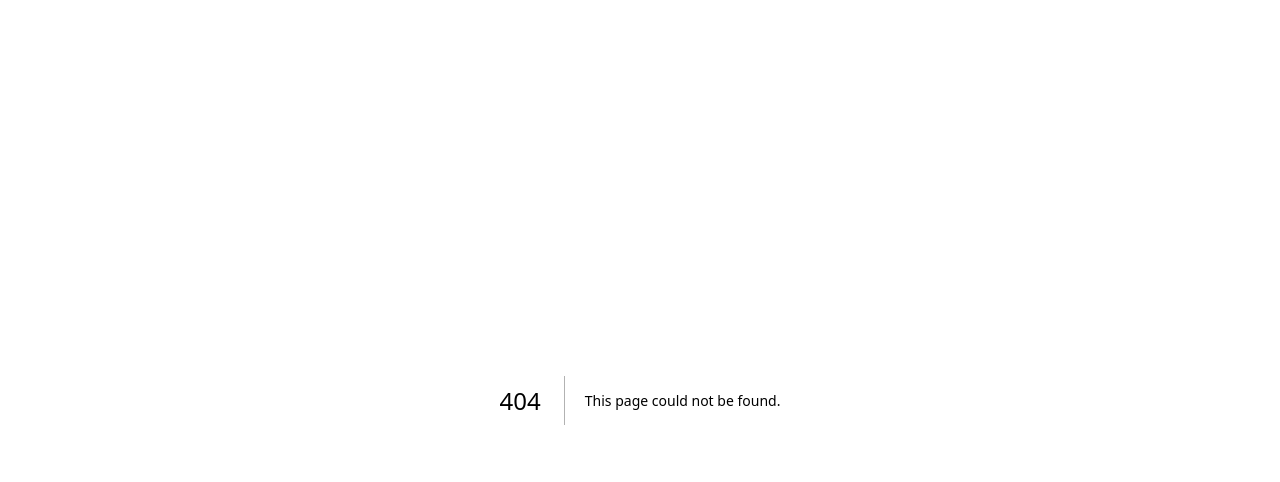
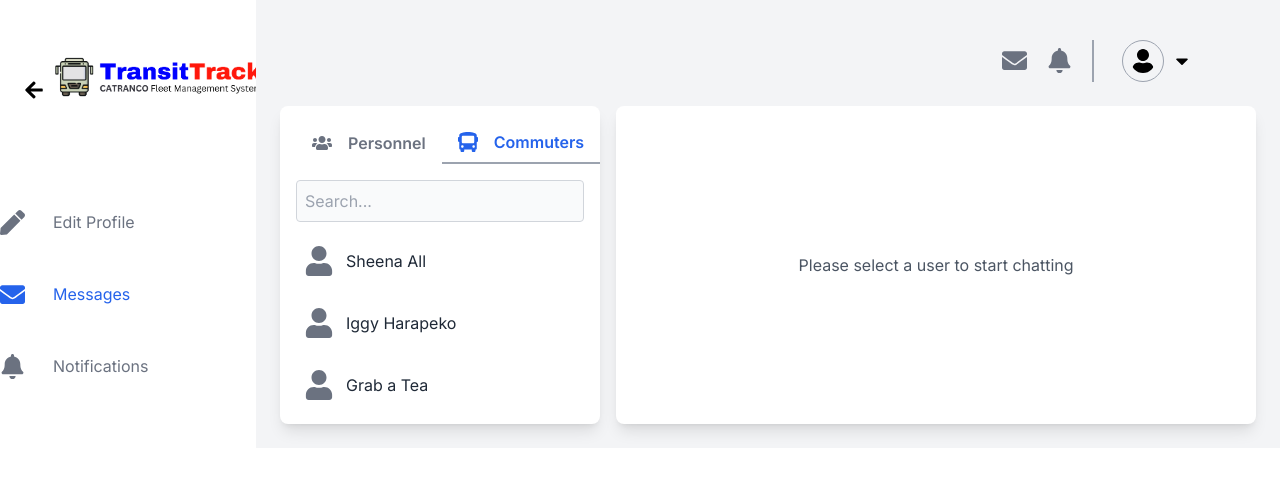
Before and after one commit to CATRANCO-Fleet-Management-System/FE-CAPSTONE, a Next.js app: page /messages in a window 1280 px wide. Before the commit this address had no page. Shown: the top 482 px of the page. Built offline with nearby package versions, Linux system fonts and the light colour scheme.

Commit message:
message done // dedma sa navigation sidebar tho

```diff
--- /dev/null
+++ b/src/app/messages/page.tsx
@@ -0,0 +1,241 @@
+"use client";
+
+import React, { useState, useRef, useEffect } from "react";
+import {
+  FaUser,
+  FaArrowLeft,
+  FaEnvelope,
+  FaBell,
+  FaCaretDown,
+  FaPen,
+  FaUsers,
+  FaBus,
+  FaPaperclip,
+  FaPlus,
+  FaImage,
+  FaPaperPlane,
+} from "react-icons/fa";
+
+const Messages: React.FC = () => {
+  const [dropdownVisible, setDropdownVisible] = useState(false);
+  const [selectedUser, setSelectedUser] = useState<string | null>(null);
+  const [activeTab, setActiveTab] = useState("Commuter");
+  const [searchTerm, setSearchTerm] = useState("");
+  const dropdownRef = useRef<HTMLDivElement>(null);
+
+  const toggleDropdown = () => {
+    setDropdownVisible(!dropdownVisible);
+  };
+
+  const handleUserClick = (username: string) => {
+    setSelectedUser(username);
+  };
+
+  const handleTabClick = (tabName: string) => {
+    setActiveTab(tabName);
+    setSelectedUser(null);
+  };
+
+  const handleSearchChange = (e: React.ChangeEvent<HTMLInputElement>) => {
+    setSearchTerm(e.target.value);
+  };
+
+  useEffect(() => {
+    const handleClickOutside = (event: MouseEvent) => {
+      if (dropdownRef.current && !dropdownRef.current.contains(event.target as Node)) {
+        setDropdownVisible(false);
+      }
+    };
+
+    document.addEventListener("mousedown", handleClickOutside);
+    return () => document.removeEventListener("mousedown", handleClickOutside);
+  }, []);
+
+  const commuters = ["Sheena All", "Iggy Harapeko", "Grab a Tea"];
+  const personnel = ["Febby Malacaste", "Kent Asilo", "Christian Bilbao"];
+
+  const users = activeTab === "Commuter" ? commuters : personnel;
+
+  const filteredUsers = users.filter((user) =>
+    user.toLowerCase().includes(searchTerm.toLowerCase())
+  );
+
+  return (
+    <section className="h-auto flex flex-row bg-white"> {/* Adjusted height from h-screen to h-auto */}
+      <section className="left w-1/5 flex flex-col bg-white">
+        <div className="header flex flex-row mt-8">
+          <FaArrowLeft size={20} className="fixed mt-12 ml-6" />
+          <img
+            src="/logo.png"
+            alt="Image Logo"
+            className="object-contain -mt-14 w-80 ml-10"
+          />
+        </div>
+
+        <div className="Options flex flex-col mt-6">
+          <ul className="listOptions flex flex-col space-y-8">
+            <li className="menu-item flex flex-row items-center group hover:text-blue-600 transition-colors duration-200">
+              <FaPen size={25} className="mr-3 text-gray-500 group-hover:text-blue-600" />
+              <a href="#" className="block px-4 py-2 text-gray-500 group-hover:text-blue-600">
+                Edit Profile
+              </a>
+            </li>
+            <li className="menu-item flex flex-row items-center text-blue-600">
+              <FaEnvelope size={25} className="mr-3 text-blue-600" />
+              <a href="#" className="block px-4 py-2 text-blue-600">
+                Messages
+              </a>
+            </li>
+            <li className="menu-item flex flex-row items-center group hover:text-blue-600 transition-colors duration-200">
+              <FaBell size={25} className="mr-3 text-gray-500 group-hover:text-blue-600" />
+              <a href="#" className="block px-4 py-2 text-gray-500 group-hover:text-blue-600">
+                Notifications
+              </a>
+            </li>
+          </ul>
+        </div>
+      </section>
+
+      <section className="right w-4/5 bg-gray-100">
+        <div className="header flex flex-row mt-10 justify-end mr-8">
+          <div className="icon-container flex flex-row mr-14">
+            <div className="icons flex flex-row border-r-2 border-gray-400 mr-4 text-violet-700">
+              <FaEnvelope size={25} className="mr-5 mt-2 text-gray-500" />
+              <FaBell size={25} className="mr-5 mt-2 text-gray-500" />
+            </div>
+            <div className="profile ml-3 flex items-center justify-center relative">
+              <FaUser size={42} className="rounded-full border border-gray-400 p-2" />
+              <FaCaretDown size={20} className="ml-2 cursor-pointer" onClick={toggleDropdown} />
+              {dropdownVisible && (
+                <div
+                  ref={dropdownRef}
+                  style={{ marginTop: "10rem" }}
+                  className="absolute right-0 w-32 text-base bg-white border border-gray-300 rounded shadow-lg"
+                >
+                  <a href="#" className="block px-4 py-2 text-gray-800 hover:bg-gray-100">
+                    Edit Profile
+                  </a>
+                  <a href="#" className="block px-4 py-2 text-gray-800 hover:bg-gray-100">
+                    Settings
+                  </a>
+                  <a href="#" className="block px-4 py-2 text-red-500 font-semibold hover:bg-gray-100">
+                    Logout
+                  </a>
+                </div>
+              )}
+            </div>
+          </div>
+        </div>
+
+        <div className="content flex p-6 overflow-hidden"> {/* Adjusted to overflow-hidden */}
+          <div className="w-1/3 bg-white rounded-lg shadow-lg p-4 overflow-y-auto max-h-[70vh]"> {/* Set max height */}
+            <div className="Tabs flex flex-col justify-around mb-4">
+              <div className="flex justify-around">
+                <button
+                  className={`tab px-4 py-2 font-semibold flex items-center space-x-2 ${
+                    activeTab === "Personnel" ? "text-blue-600 border-b-2 border-gray-400" : "text-gray-500"
+                  }`}
+                  onClick={() => handleTabClick("Personnel")}
+                >
+                  <FaUsers size={20} className="mr-2" />
+                  <span>Personnel</span>
+                </button>
+                <button
+                  className={`tab px-4 py-2 font-semibold flex items-center space-x-2 ${
+                    activeTab === "Commuter" ? "text-blue-600 border-b-2 border-gray-400" : "text-gray-500"
+                  }`}
+                  onClick={() => handleTabClick("Commuter")}
+                >
+                  <FaBus size={20} className="mr-2" />
+                  <span>Commuters</span>
+                </button>
+              </div>
+              <div className="SearchBar mt-2">
+                <input
+                  type="text"
+                  placeholder="Search..."
+                  className="w-full p-2 border border-gray-300 rounded mt-2 focus:outline-none bg-gray-50"
+                  value={searchTerm}
+                  onChange={handleSearchChange}
+                />
+              </div>
+            </div>
+
+            <ul className="space-y-4">
+              {filteredUsers.map((user, index) => (
+                <li
+                  key={index}
+                  className={`cursor-pointer flex items-center space-x-3 hover:bg-gray-200 p-2 rounded ${
+                    selectedUser === user ? "bg-blue-100 border border-blue-300" : ""
+                  }`}
+                  onClick={() => handleUserClick(user)}
+                >
+                  <FaUser
+                    size={30}
+                    className={`${
+                      selectedUser === user ? "text-blue-600" : "text-gray-500"
+                    }`}
+                  />
+                  <span
+                    className={`${
+                      selectedUser === user ? "text-blue-600" : "text-gray-800"
+                    }`}
+                  >
+                    {user}
+                  </span>
+                </li>
+              ))}
+            </ul>
+          </div>
+
+          <div className="w-2/3 bg-white rounded-lg shadow-lg ml-4 p-4 max-h-[70vh]"> {/* Set max height */}
+            {selectedUser ? (
+              <div className="chat-window">
+                <h2 className="text-xl font-semibold text-gray-800 mb-4">{selectedUser}</h2>
+                <div className="chat-content bg-gray-50 p-4 rounded h-96 overflow-y-scroll">
+                  <div className="message flex items-start space-x-3 mb-4">
+                    <img
+                      src="/avatar.png"
+                      alt="Avatar"
+                      className="w-10 h-10 rounded-full"
+                    />
+                    <div className="message-content bg-white p-4 rounded-lg border border-gray-300">
+                      <p className="text-gray-700">
+                        Think of the life you have lived until now as over and, as a dead man, see what’s left as a bonus and live it according to Nature. Love the hand that fate deals you and play it as your own, for what could be more fitting?
+                      </p>
+                    </div>
+                  </div>
+                </div>
+                <div className="chat-input mt-4 flex items-center space-x-3">
+                  <button className="p-2 text-gray-600">
+                    <FaPaperclip size={20} />
+                  </button>
+                  <button className="p-2 text-gray-600">
+                    <FaPlus size={20} />
+                  </button>
+                  <button className="p-2 text-gray-600">
+                    <FaImage size={20} />
+                  </button>
+                  <input
+                    type="text"
+                    placeholder="Type a message..."
+                    className="flex-grow p-2 border border-gray-300 rounded-lg focus:outline-none"
+                  />
+                  <button className="p-2 text-blue-600">
+                    <FaPaperPlane size={20} />
+                  </button>
+                </div>
+              </div>
+            ) : (
+              <div className="no-user-selected flex items-center justify-center h-full">
+                <p className="text-gray-600">Please select a user to start chatting</p>
+              </div>
+            )}
+          </div>
+        </div>
+      </section>
+    </section>
+  );
+};
+
+export default Messages;
```
